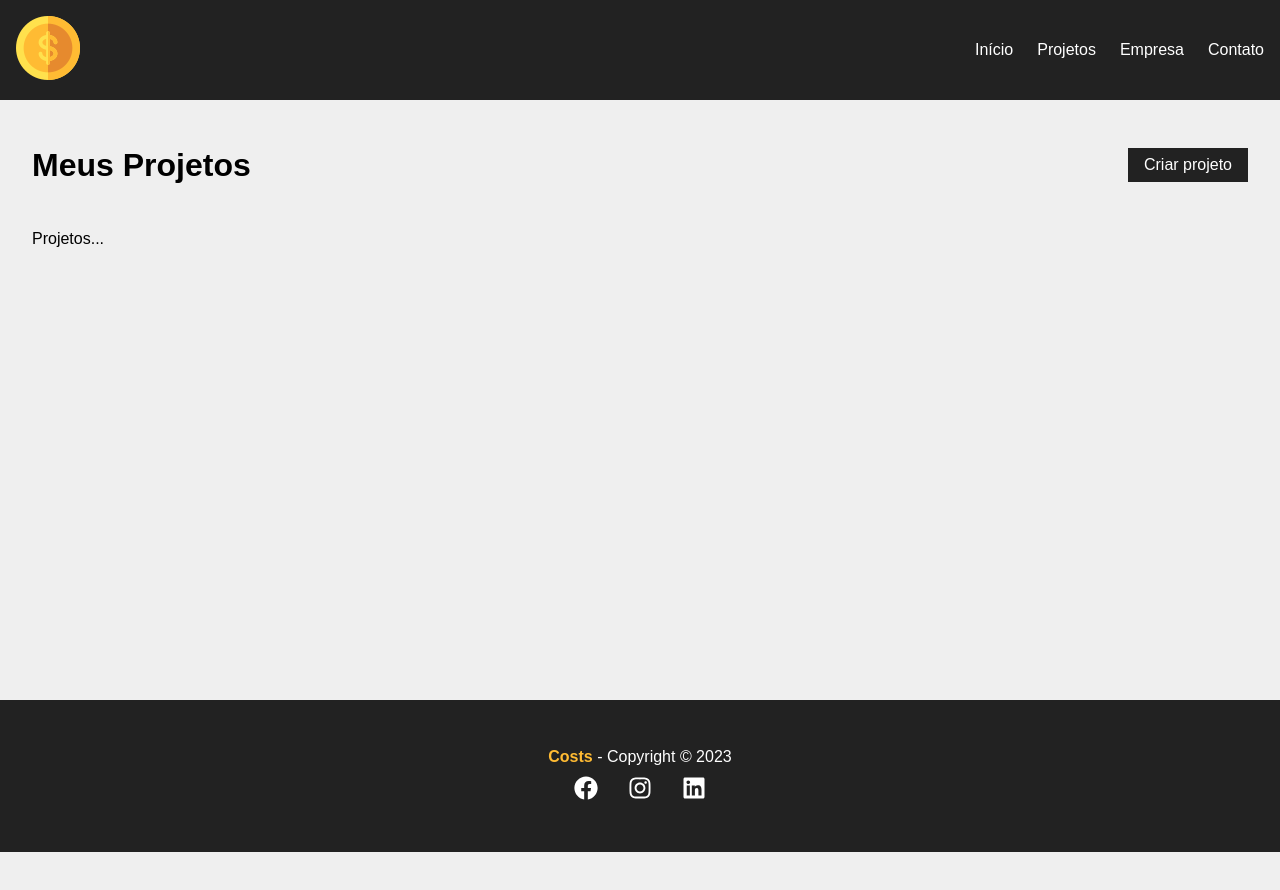
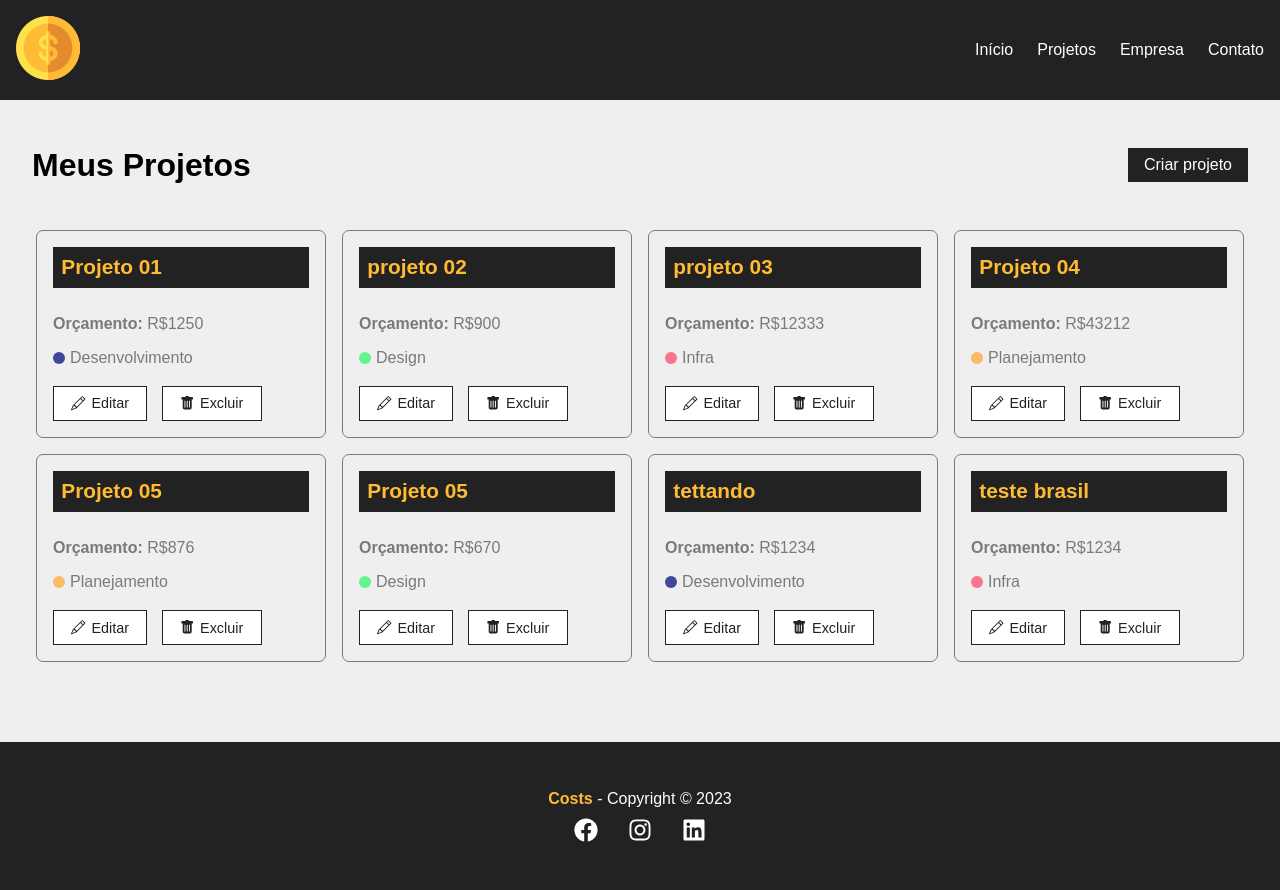
Before and after one commit to aleanrocha/react, a React (Vite) app in the folder costs/: page /Projects in a window 1280 px wide. Shown: the top 890 px of the page. Before the commit the page ends 852 px from the top, so only its background shows below. Built offline with nearby package versions, Linux system fonts and the light colour scheme; data requests are answered from the project's data file; the HTML template or start-up script is replaced by a standard one.

Commit message:
resgatando projeto do banco

```diff
--- a/costs/db.json
+++ b/costs/db.json
@@ -1,7 +1,20 @@
 {
   "projects": [
     {
-      "project_name": "tech",
+      "project_name": "Projeto 01",
+      "project_budget": "1250",
+      "category": {
+        "id": [
+          "4"
+        ],
+        "name": "Desenvolvimento"
+      },
+      "costs": 0,
+      "services": [],
+      "id": 1
+    },
+    {
+      "project_name": "projeto 02",
       "project_budget": "900",
       "category": {
         "id": [
@@ -11,11 +24,24 @@
       },
       "costs": 0,
       "services": [],
-      "id": 1
+      "id": 2
     },
     {
-      "project_name": "projeto final",
-      "project_budget": "1250",
+      "project_name": "projeto 03",
+      "project_budget": "12333",
+      "category": {
+        "id": [
+          "1"
+        ],
+        "name": "Infra"
+      },
+      "costs": 0,
+      "services": [],
+      "id": 3
+    },
+    {
+      "project_name": "Projeto 04",
+      "project_budget": "43212",
       "category": {
         "id": [
           "2"
@@ -24,11 +50,11 @@
       },
       "costs": 0,
       "services": [],
-      "id": 2
+      "id": 4
     },
     {
-      "project_name": "teste1234567",
-      "project_budget": "1321313",
+      "project_name": "Projeto 05",
+      "project_budget": "876",
       "category": {
         "id": [
           "2"
@@ -37,11 +63,37 @@
       },
       "costs": 0,
       "services": [],
-      "id": 3
+      "id": 5
     },
     {
-      "project_name": "oooi",
-      "project_budget": "90",
+      "project_name": "Projeto 05",
+      "project_budget": "670",
+      "category": {
+        "id": [
+          "3"
+        ],
+        "name": "Design"
+      },
+      "costs": 0,
+      "services": [],
+      "id": 6
+    },
+    {
+      "project_name": "tettando",
+      "project_budget": "1234",
+      "category": {
+        "id": [
+          "4"
+        ],
+        "name": "Desenvolvimento"
+      },
+      "costs": 0,
+      "services": [],
+      "id": 7
+    },
+    {
+      "project_name": "teste brasil",
+      "project_budget": "1234",
       "category": {
         "id": [
           "1"
@@ -50,176 +102,7 @@
       },
       "costs": 0,
       "services": [],
-      "id": 4
-    },
-    {
-      "project_name": "dff",
-      "project_budget": "44444444",
-      "category": {
-        "id": [
-          "1"
-        ],
-        "name": "Infra"
-      },
-      "costs": 0,
-      "services": [],
-      "id": 5
-    },
-    {
-      "project_name": "r6f",
-      "project_budget": "44444",
-      "category": {
-        "id": [
-          "1"
-        ],
-        "name": "Infra"
-      },
-      "costs": 0,
-      "services": [],
-      "id": 6
-    },
-    {
-      "project_name": "dhfffff",
-      "project_budget": "77777777",
-      "category": {
-        "id": [
-          "1"
-        ],
-        "name": "Infra"
-      },
-      "costs": 0,
-      "services": [],
-      "id": 7
-    },
-    {
-      "project_name": "rgdfffdddddd",
-      "project_budget": "5666666",
-      "category": {
-        "id": [
-          "3"
-        ],
-        "name": "Design"
-      },
-      "costs": 0,
-      "services": [],
       "id": 8
-    },
-    {
-      "project_name": "rrrrrrrrrr",
-      "project_budget": "555555555",
-      "category": {
-        "id": [
-          "1"
-        ],
-        "name": "Infra"
-      },
-      "costs": 0,
-      "services": [],
-      "id": 9
-    },
-    {
-      "project_name": "trddddddd",
-      "project_budget": "666",
-      "category": {
-        "id": [
-          "1"
-        ],
-        "name": "Infra"
-      },
-      "costs": 0,
-      "services": [],
-      "id": 10
-    },
-    {
-      "project_name": "tetete",
-      "project_budget": "33333333",
-      "category": {
-        "id": [
-          "2"
-        ],
-        "name": "Planejamento"
-      },
-      "costs": 0,
-      "services": [],
-      "id": 11
-    },
-    {
-      "project_name": "fggggggg",
-      "project_budget": "5555555555",
-      "category": {
-        "id": [
-          "1"
-        ],
-        "name": "Infra"
-      },
-      "costs": 0,
-      "services": [],
-      "id": 12
-    },
-    {
-      "project_name": "fdddddddddd",
-      "project_budget": "9999999",
-      "category": {
-        "id": [
-          "1"
-        ],
-        "name": "Infra"
-      },
-      "costs": 0,
-      "services": [],
-      "id": 13
-    },
-    {
-      "project_name": "dsffff",
-      "project_budget": "55555",
-      "category": {
-        "id": [
-          "1"
-        ],
-        "name": "Infra"
-      },
-      "costs": 0,
-      "services": [],
-      "id": 14
-    },
-    {
-      "project_name": "testando",
-      "project_budget": "2500",
-      "category": {
-        "id": [
-          "1"
-        ],
-        "name": "Infra"
-      },
-      "costs": 0,
-      "services": [],
-      "id": 15
-    },
-    {
-      "project_name": "testando",
-      "project_budget": "2500",
-      "category": {
-        "id": [
-          "1"
-        ],
-        "name": "Infra"
-      },
-      "costs": 0,
-      "services": [],
-      "id": 16
-    },
-    {
-      "project_name": "techbrasil",
-      "project_budget": "12000000",
-      "category": {
-        "id": [
-          "1"
-        ],
-        "name": "Infra"
-      },
-      "costs": 0,
-      "services": [],
-      "id": 17
     }
   ],
   "categories": [
--- a/costs/src/components/layout/Container.module.css
+++ b/costs/src/components/layout/Container.module.css
@@ -12,3 +12,12 @@
   justify-content: flex-start;
   flex-direction: column;
 }
+.project_card_align {
+  width: 100%;
+  display: flex;
+  justify-content: center;
+  align-items: center;
+  flex-wrap: wrap;
+  gap: 1em;
+  padding-bottom: 3em;
+}
--- a/costs/src/components/pages/Projects.jsx
+++ b/costs/src/components/pages/Projects.jsx
@@ -1,13 +1,25 @@
 import styles from './Projects.module.css'
 import { useLocation } from 'react-router-dom'
+import { useState, useEffect } from 'react'
 import Message from '../layout/Message'
 import Container from '../layout/Container'
 import LinkButton from '../layout/LinkButton'
+import ProjectCard from '../project/ProjectCard'
 
 const Projects = () => {
   const location = useLocation()
+  const [projectC, setProjectC] = useState([])
   let message = ''
   if (location.state) {message = location.state.message}
+  useEffect(() => {
+    fetch('http://localhost:5000/projects/', {
+      method: 'GET',
+      headers: {'Content-Type': 'application/json'}
+    })
+    .then(response => response.json())
+    .then(data => setProjectC(data))
+    .catch(err => console.log(err))
+  }, [])
   return (
     <div className={styles.project_container}>
       <div className={styles.title_container}>
@@ -15,8 +27,18 @@ const Projects = () => {
         <LinkButton to='/NewProject' text='Criar projeto' />
       </div>
       {message && (<Message msg={message} type='success'/>)}
-      <Container customClass='start'>
-        <p>Projetos...</p>
+      <Container customClass='project_card_align'>
+        {projectC.length > 0 &&
+          projectC.map(project => (
+            <ProjectCard
+              name={project.project_name}
+              budget={project.project_budget}
+              category={project.category.name}
+              id={project.id}
+              key={project.id}
+            />
+          ))
+        }
       </Container>
     </div>
   )
--- /dev/null
+++ b/costs/src/components/project/ProjectCard.jsx
@@ -0,0 +1,25 @@
+import styles from './ProjectCard.module.css'
+import { Link } from 'react-router-dom'
+import { BsPencil, BsFillTrashFill } from 'react-icons/bs'
+const projectCard = ({ id, name, budget, category, handleRemove}) => {
+  return (
+    <div className={styles.project_card}>
+      <h4>{name}</h4>
+      <p>
+        <span>Orçamento:</span> R${budget}
+      </p>
+      <p className={styles.category_text}>
+        <span className={`${styles[category.toLowerCase()]}`}></span> {category}
+      </p>
+      <div className={styles.project_card_options}>
+        <Link to='/'>
+          <BsPencil /> Editar
+        </Link>
+        <button>
+          <BsFillTrashFill /> Excluir
+        </button>
+      </div>
+    </div>
+  )
+}
+export default projectCard
--- /dev/null
+++ b/costs/src/components/project/ProjectCard.module.css
@@ -0,0 +1,59 @@
+.project_card {
+  width: 290px;
+  height: auto;
+  padding: 1em;
+  border: 1.5px solid #7a7a7a;
+  border-radius: 7px;
+}
+.project_card h4 {
+  background-color: #222;
+  color: #ffbb33;
+  padding: .4em;
+  margin-bottom: 1.3em;
+  font-size: 1.3em;
+}
+.project_card p {
+  color: #7a7a7a;
+  margin-bottom: 1em;
+}
+.project_card p span {font-weight: bold;}
+.category_text {
+  display: flex;
+  align-items: center;
+}
+.category_text span {
+  background-color: #ccc;
+  display: block;
+  width: 12px;
+  height: 12px;
+  border-radius: 50%;
+  margin-right: 5px;
+}
+.category_text .infra {background-color: #f7748a;}
+.category_text .design {background-color: #60f58d;}
+.category_text .planejamento {background-color: #faba67;}
+.category_text .desenvolvimento {background-color: #3f489b;}
+.project_card_options {
+  display: flex;
+  align-items: center;
+  margin-top: 1.2em;
+}
+.project_card_options a,
+.project_card_options button {
+  display: flex;
+  justify-content: center;
+  align-items: center;
+  gap: .4em;
+  background-color: #fff;
+  color: #222;
+  font-size: .9em;
+  text-decoration: none;
+  border: none;
+  padding: .6em 1.2em;
+  margin-right: 1em;
+  border: 1.5px solid #222;
+  cursor: pointer;
+  transition: .5s;
+}
+.project_card_options a:hover,
+.project_card_options button:hover {background-color: #222; color: #ffbb33;}
```
